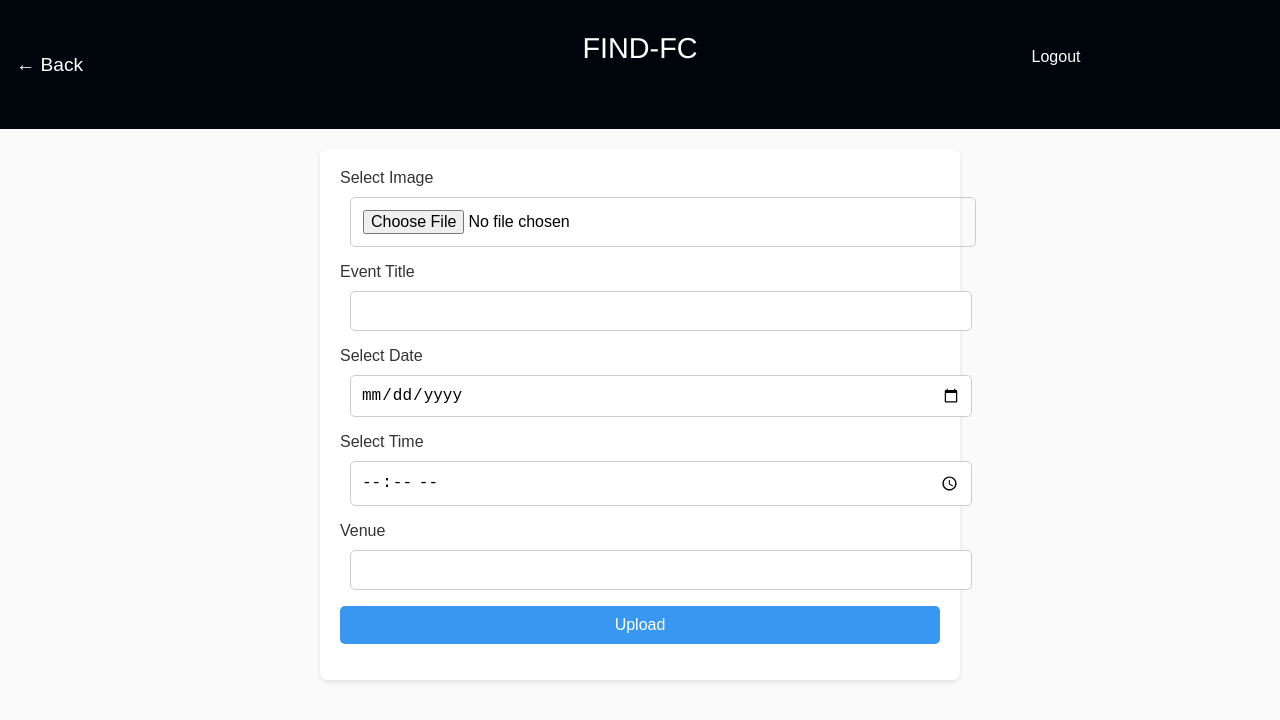
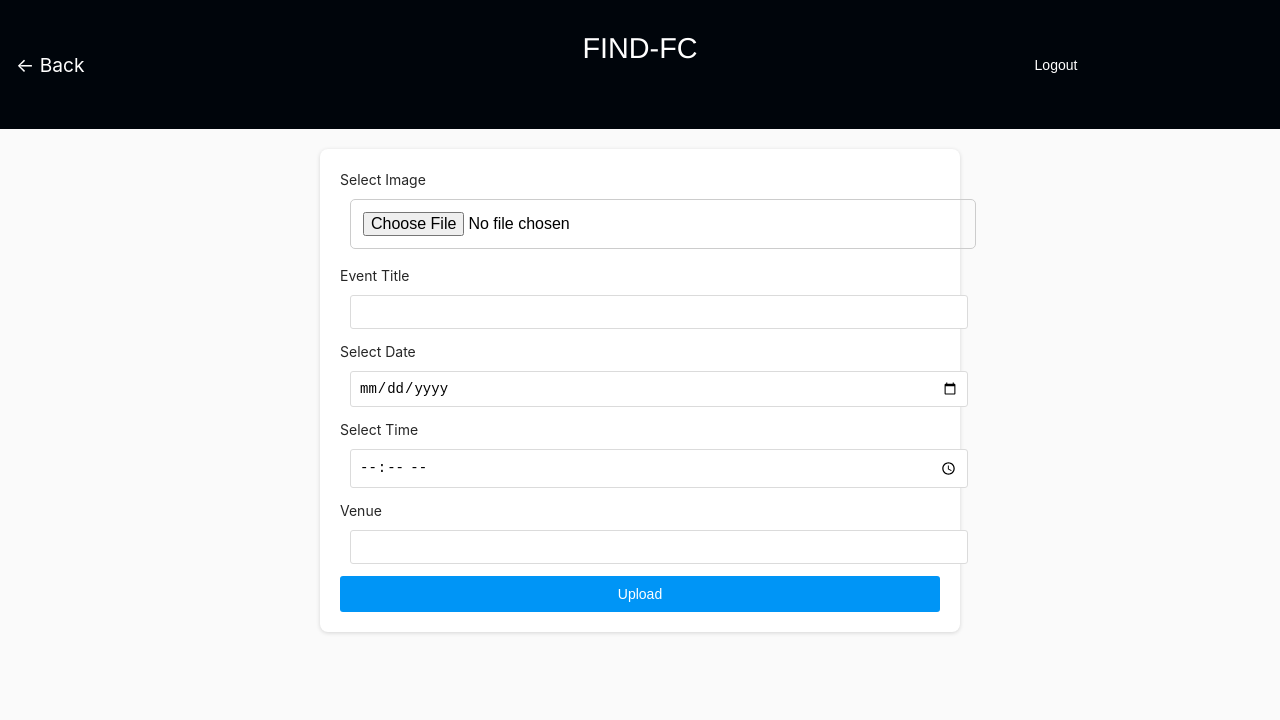
Before and after one commit to imshenza/findfc-frontend, a React (Vite) app: page /posterupload in a window 1280 px wide. Shown: the top 720 px of the page. Built offline with nearby package versions, Linux system fonts and the light colour scheme.

Commit message:
gallery user side

```diff
--- a/src/components/Poster.css
+++ b/src/components/Poster.css
@@ -42,3 +42,9 @@
     margin: 10px;
   }
 }
+.viewbtn{
+  width: 70%;
+}
+.editbtn{
+  display: flex;
+}
--- a/src/components/PosterVw.jsx
+++ b/src/components/PosterVw.jsx
@@ -9,8 +9,8 @@ const PosterVw = ({ title, time, venue, imageUrl }) => {
         <p id='poster-details-text'>Time: {time}</p>
         <p id="poster-details-text">Venue: {venue}</p>
         <div className="editbtn">
-        <input type="button" value="edit" />
-        <input type="button" value='delete' />
+        <input type="button" className='viewbtn' value="edit" />
+        <input type="button" className='viewbtn' value='delete' />
         </div>
 
       </div>
--- a/src/pages/GallUpload.css
+++ b/src/pages/GallUpload.css
@@ -30,7 +30,7 @@
   .upload-button {
     display: block;
     width: 100%;
-    padding: 12px;
+
     background-color: #3897f0;
     color: #fff;
     border: none;
--- a/src/pages/GalleryPage.jsx
+++ b/src/pages/GalleryPage.jsx
@@ -1,5 +1,5 @@
-// src/pages/GalleryPage.js
-import React,{ useState } from 'react';
+import React, { useState, useEffect } from 'react';
+import axios from 'axios';
 import { Link } from 'react-router-dom';
 import './GalleryPage.css';
 import Header from '../components/Header';
@@ -7,52 +7,54 @@ import Header from '../components/Header';
 const GalleryPage = () => {
   const [searchQuery, setSearchQuery] = useState('');
   const [nameSuggestions, setNameSuggestions] = useState([]);
+  const [selectedEvent, setSelectedEvent] = useState(null);
+  const [eventImages, setEventImages] = useState([]);
+
+  useEffect(() => {
+    if (selectedEvent) {
+      fetchEventImages(selectedEvent);
+    }
+  }, [selectedEvent]);
 
   const handleSearchChange = (event) => {
     const query = event.target.value;
     setSearchQuery(query);
 
-    // Simulate name suggestions based on the search query (you can fetch suggestions from an API)
-    const suggestions = simulateNameSuggestions(query);
-    setNameSuggestions(suggestions);
+    // Fetch name suggestions from Django backend
+    fetchNameSuggestions(query);
   };
 
-  const simulateNameSuggestions = (query) => {
-    // Simulate fetching suggestions from an API
-    // In a real application, you would fetch suggestions from a server
-    const fakeSuggestions = [
-      'Fozalava 24',
-      'CONCIPT 24',
-      'Onam 23',
-      'Sports Day 24',
-      'Foazlava 23',
-      // Add more suggestions as needed
-    ];
-
-    return fakeSuggestions.filter((suggestion) =>
-      suggestion.toLowerCase().includes(query.toLowerCase())
-    );
+  const fetchNameSuggestions = async (query) => {
+    try {
+      const response = await axios.get(`http://localhost:8000/api/events/?search=${query}`);
+      setNameSuggestions(response.data);
+    } catch (error) {
+      console.error('Error fetching name suggestions:', error);
+    }
   };
 
   const handleSuggestionClick = (selectedEvent) => {
-    // Handle when a suggestion is clicked (you can perform further actions)
-    console.log('Selected Event:', selectedEvent);
+    setSelectedEvent(selectedEvent);
+  };
+
+  const fetchEventImages = async (event) => {
+    try {
+      const response = await axios.get(`http://localhost:8000/api/events/${event.id}/images/`);
+      setEventImages(response.data);
+    } catch (error) {
+      console.error('Error fetching event images:', error);
+    }
   };
 
   return (
     <div className="gallery">
-      <Header/>
-
-
+      <Header />
       <div className="gallery-page">
-
-
-
-
         <h1>Gallery</h1>
         <div className="search-container">
           {/* Search Bar */}
-        <input id="searchbar"
+          <input
+            id="searchbar"
             type="text"
             placeholder="Search for events..."
             value={searchQuery}
@@ -61,13 +63,25 @@ const GalleryPage = () => {
 
           {/* Name Suggestions */}
           <ul className="suggestions-list">
-          {nameSuggestions.map((suggestion, index) => (
-            <li key={index} onClick={() => handleSuggestionClick(suggestion)}>
-              {suggestion}
+            {nameSuggestions.map((suggestion) => (
+              <li key={suggestion.id} onClick={() => handleSuggestionClick(suggestion)}>
+                {suggestion.name}
               </li>
             ))}
           </ul>
         </div>
+
+        {/* Display Event Images */}
+        {selectedEvent && (
+          <div className="event-images">
+            <h2>{selectedEvent.name} Images</h2>
+            <div className="images-container">
+              {eventImages.map((image) => (
+                <img key={image.id} src={image.url} alt={image.title} className="event-image" />
+              ))}
+            </div>
+          </div>
+        )}
       </div>
     </div>
   );
--- a/src/pages/PostUpload.css
+++ b/src/pages/PostUpload.css
@@ -1,6 +1,8 @@
 body {
-  font-family: Arial, sans-serif;
+  font-family: -apple-system, BlinkMacSystemFont, "Segoe UI", Roboto, Helvetica, Arial, sans-serif;
   background-color: #fafafa;
+  margin: 0;
+  padding: 0;
 }
 
 .upl {
@@ -9,43 +11,52 @@ body {
   padding: 20px;
   background-color: #fff;
   border-radius: 8px;
-  box-shadow: 0px 2px 5px rgba(0, 0, 0, 0.1);
+  box-shadow: 0 1px 4px rgba(0, 0, 0, 0.15);
 }
 
 .labels {
-  font-size: 16px;
+  font-size: 14px;
   margin-bottom: 6px;
-  color: #333;
+  color: #262626;
 }
 
 input[type="file"],
 input[type="text"],
 input[type="date"],
-input[type="time"],
-button {
+input[type="time"] {
   width: 100%;
-  padding: 10px;
-  margin-bottom: 16px;
-  border: 1px solid #ccc;
-  border-radius: 5px;
-  font-size: 16px;
+  padding: 8px;
+  margin-bottom: 12px;
+  border: 1px solid #dbdbdb;
+  border-radius: 3px;
+  font-size: 14px;
 }
 
 input[type="file"] {
   cursor: pointer;
 }
 
+.image-preview {
+  width: 100%;
+  height: auto;
+  border-radius: 3px;
+  margin-bottom: 12px;
+}
+
 button {
-  background-color: #3897f0;
+  width: 100%;
+  padding: 10px;
+  background-color: #0095f6;
   color: #fff;
   border: none;
-  border-radius: 5px;
-  font-size: 16px;
+  border-radius: 3px;
+  font-size: 14px;
   cursor: pointer;
+  transition: background-color 0.3s ease;
 }
 
 button:hover {
-  background-color: #2680c2;
+  background-color: #0077b5;
 }
 
 @media (max-width: 768px) {
@@ -58,7 +69,7 @@ button:hover {
   input[type="date"],
   input[type="time"],
   button {
-    padding: 8px;
-    font-size: 14px;
+    padding: 10px;
+    font-size: 12px;
   }
 }
--- a/src/pages/PostView.jsx
+++ b/src/pages/PostView.jsx
@@ -3,53 +3,53 @@ import AdminHeader from '../components/AdminHeader'
 import PosterVw from '../components/PosterVw'
 
 const PostView = () => {
-  const [showOptions, setShowOptions] = useState(false);
-  const [data, setData] = useState("");
-  useEffect(() => {
-    const fetchData = async () => {
-      try {
-        const response = await fetch("http://127.0.0.1:8000/");
-        if (!response.ok) {
-          throw new Error(`HTTP error! status: ${response.status}`);
-        }
-        const data = await response.json();
-        setData(data);
-        // Handle the data as needed...
-      } catch (error) {
-        console.error("Error fetching data:", error);
-      }
-    };
+  // const [showOptions, setShowOptions] = useState(false);
+  // const [data, setData] = useState("");
+  // useEffect(() => {
+  //   const fetchData = async () => {
+  //     try {
+  //       const response = await fetch("http://127.0.0.1:8000/");
+  //       if (!response.ok) {
+  //         throw new Error(`HTTP error! status: ${response.status}`);
+  //       }
+  //       const data = await response.json();
+  //       setData(data);
+  //       // Handle the data as needed...
+  //     } catch (error) {
+  //       console.error("Error fetching data:", error);
+  //     }
+  //   };
 
-    fetchData();
-  }, []);
+  //   fetchData();
+  // }, []);
 
-  const handleToggleOptions = () => {
-    setShowOptions(!showOptions);
-  };
+  // const handleToggleOptions = () => {
+  //   setShowOptions(!showOptions);
+  // };
 
-  const dynamicPosterview =
-    data && data.events
-      ? data.events.map((item) => {
-          return (
-            <Poster
-              key={item.id}
-              imageUrl={`http://localhost:8000${item.poster}`}
-              time={item.time}
-              venue={item.venue}
-            />
-          );
-        })
-      : null;
+  // const dynamicPosterview =
+  //   data && data.events
+  //     ? data.events.map((item) => {
+  //         return (
+  //           <Poster
+  //             key={item.id}
+  //             imageUrl={`http://localhost:8000${item.poster}`}
+  //             time={item.time}
+  //             venue={item.venue}
+  //           />
+  //         );
+  //       })
+  //     : null;
   return (
     <div>
       <AdminHeader/>
      <div className="posters-section">
-     {dynamicPosterview}
-     {/* <PosterVw
-            imageUrl={"/images/books.png"}
+     {/* {dynamicPosterview} */}
+     <PosterVw
+            imageUrl={"/images/img3.png"}
             time="02:00 PM"
             venue="Venue 2"
-          /> */}
+          />
      </div>
       </div>
   )
```
Lines whose indentation alone changed are shown as unchanged.
